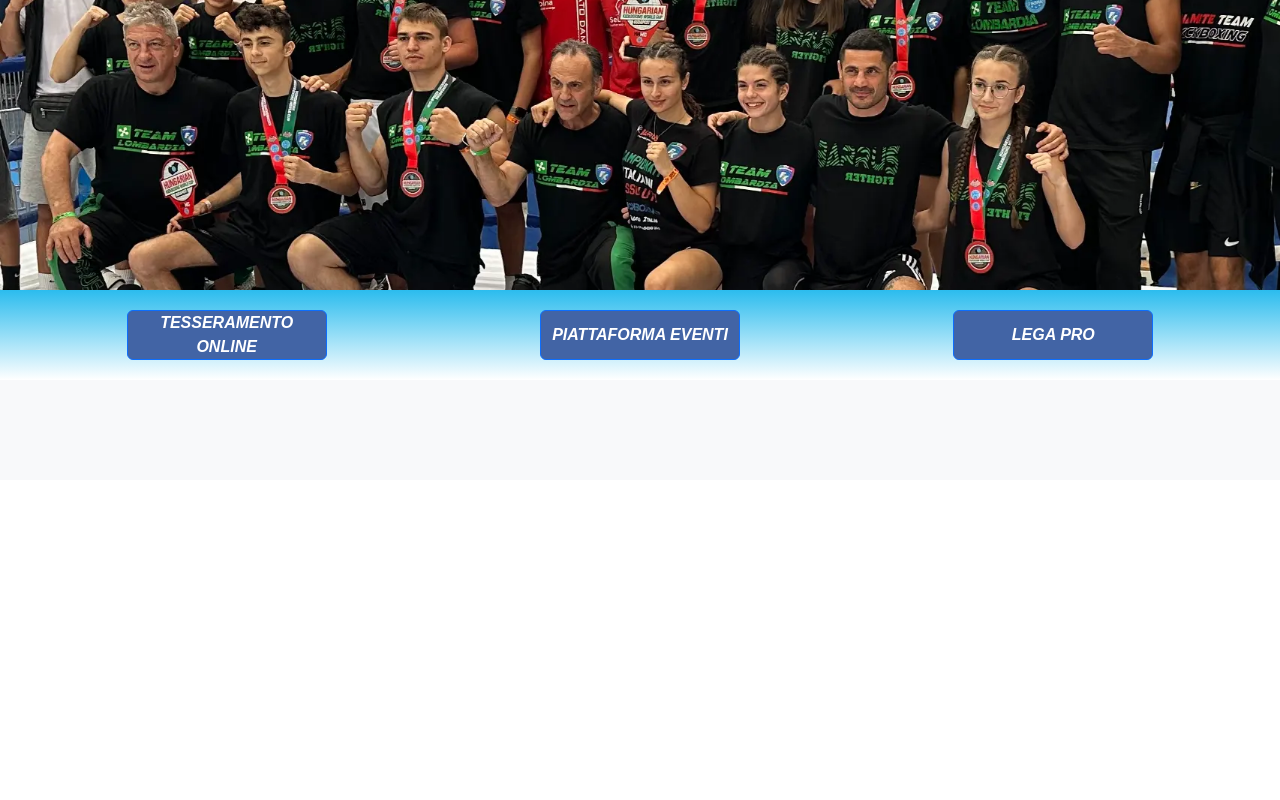
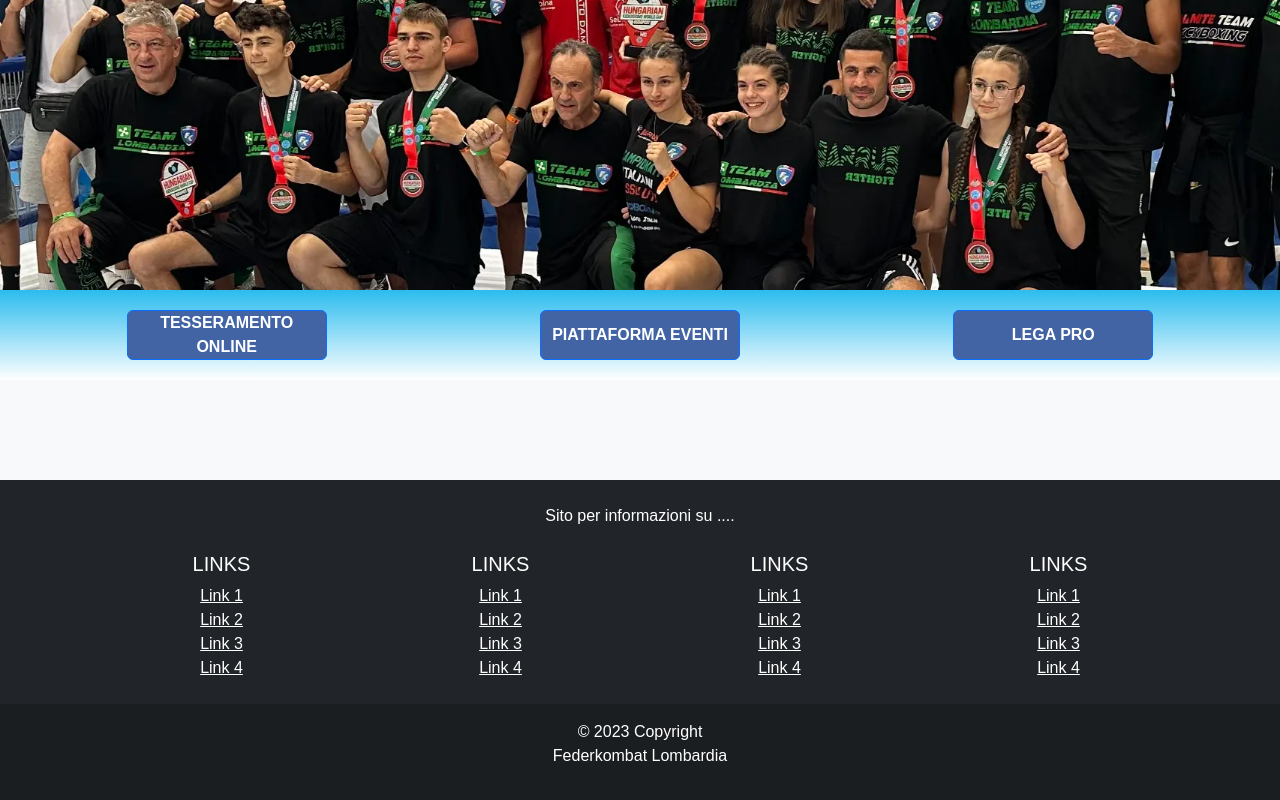
Before and after one commit to delgalaenza/fdk-lombardia-frontend, an Angular app: page / in a window 1280 px wide. Shown: the part 440-1240 px from the top of the page. Before the commit the page ends 920 px from the top, so only its background shows below. Built offline with nearby package versions, Linux system fonts and the light colour scheme.

Commit message:
Implement footer

```diff
--- a/src/app/app.component.html
+++ b/src/app/app.component.html
@@ -24,3 +24,5 @@
 
   <div class="clearfix"></div>
 </div>
+
+<app-footer></app-footer>
--- a/src/app/app.module.ts
+++ b/src/app/app.module.ts
@@ -9,6 +9,7 @@ import { NgbModule } from '@ng-bootstrap/ng-bootstrap';
 import { HeaderComponent } from './header/header.component';
 import { ScrollListenerDirective } from './shared/directives/scroll-listener.directive';
 import { ResizeListenerDirective } from './shared/directives/resize-listener.directive';
+import { FooterComponent } from './footer/footer.component';
 
 @NgModule({
   declarations: [
@@ -16,7 +17,8 @@ import { ResizeListenerDirective } from './shared/directives/resize-listener.dir
     NavbarComponent,
     HeaderComponent,
     ScrollListenerDirective,
-    ResizeListenerDirective
+    ResizeListenerDirective,
+    FooterComponent
   ],
   imports: [
     BrowserModule,
--- /dev/null
+++ b/src/app/footer/footer.component.html
@@ -0,0 +1,89 @@
+<footer class="bg-dark text-center text-white">
+    <div class="container p-4">
+        <section class="mb-4">
+            <p>
+              Sito per informazioni su ....
+            </p>
+        </section>
+        <section class="">
+            <div class="row">
+                <div class="col-lg-3 col-md-6 mb-4 mb-md-0">
+                    <h5 class="text-uppercase">Links</h5>
+
+                    <ul class="list-unstyled mb-0">
+                        <li>
+                            <a href="#!" class="text-white">Link 1</a>
+                        </li>
+                        <li>
+                            <a href="#!" class="text-white">Link 2</a>
+                        </li>
+                        <li>
+                            <a href="#!" class="text-white">Link 3</a>
+                        </li>
+                        <li>
+                            <a href="#!" class="text-white">Link 4</a>
+                        </li>
+                    </ul>
+                </div>
+                <div class="col-lg-3 col-md-6 mb-4 mb-md-0">
+                    <h5 class="text-uppercase">Links</h5>
+
+                    <ul class="list-unstyled mb-0">
+                        <li>
+                            <a href="#!" class="text-white">Link 1</a>
+                        </li>
+                        <li>
+                            <a href="#!" class="text-white">Link 2</a>
+                        </li>
+                        <li>
+                            <a href="#!" class="text-white">Link 3</a>
+                        </li>
+                        <li>
+                            <a href="#!" class="text-white">Link 4</a>
+                        </li>
+                    </ul>
+                </div>
+                <div class="col-lg-3 col-md-6 mb-4 mb-md-0">
+                    <h5 class="text-uppercase">Links</h5>
+
+                    <ul class="list-unstyled mb-0">
+                        <li>
+                            <a href="#!" class="text-white">Link 1</a>
+                        </li>
+                        <li>
+                            <a href="#!" class="text-white">Link 2</a>
+                        </li>
+                        <li>
+                            <a href="#!" class="text-white">Link 3</a>
+                        </li>
+                        <li>
+                            <a href="#!" class="text-white">Link 4</a>
+                        </li>
+                    </ul>
+                </div>
+                <div class="col-lg-3 col-md-6 mb-4 mb-md-0">
+                    <h5 class="text-uppercase">Links</h5>
+
+                    <ul class="list-unstyled mb-0">
+                        <li>
+                            <a href="#!" class="text-white">Link 1</a>
+                        </li>
+                        <li>
+                            <a href="#!" class="text-white">Link 2</a>
+                        </li>
+                        <li>
+                            <a href="#!" class="text-white">Link 3</a>
+                        </li>
+                        <li>
+                            <a href="#!" class="text-white">Link 4</a>
+                        </li>
+                    </ul>
+                </div>
+            </div>
+        </section>
+    </div>
+    <div class="text-center p-3" style="background-color: rgba(0, 0, 0, 0.2);">
+        © 2023 Copyright
+        <p class="text-white">Federkombat Lombardia</p>
+    </div>
+</footer>
--- a/src/app/navbar/navbar.component.html
+++ b/src/app/navbar/navbar.component.html
@@ -1,5 +1,5 @@
 <nav class="navbar navbar-light bg-light navbar-expand-sm" [class.navbarScrolled]="scrolled"
-  [class.hide-nav]="navbarOpen" appScrollListener (scrolled)="this.navScrolled($event)" appResizeListener (resized)="this.toggleNavbar();">
+  [class.hide-nav]="navbarOpen" appScrollListener (scrolled)="this.navScrolled($event)" appResizeListener [navbarOpen]="navbarOpen" (resized)="this.toggleNavbar();">
   <button *ngIf="!navbarOpen" class="burger-button" type="button" data-toggle="collapse" data-target="#navbarContent"
     aria-label="burger-menu" (click)="toggleNavbar() ">
   </button>
--- a/src/app/navbar/navbar.component.scss
+++ b/src/app/navbar/navbar.component.scss
@@ -23,10 +23,6 @@
   .socialContainer > a {
     padding: 10px;
   }
-
-  .nav-item > a:hover {
-    color: $base-color
-   }
 
 //solo smarphone
 @media (max-width:570px)  {
@@ -81,4 +77,8 @@
   .burger-button {
     display: none;
   }
+
+  .nav-item > a:hover {
+    color: $base-color
+   }
  }
--- a/src/app/navbar/navbar.component.ts
+++ b/src/app/navbar/navbar.component.ts
@@ -11,6 +11,7 @@ export class NavbarComponent {
   navbarOpen = false;
 
   toggleNavbar() {
+    debugger;
     this.navbarOpen = !this.navbarOpen;
   }
 
--- a/src/app/shared/directives/resize-listener.directive.ts
+++ b/src/app/shared/directives/resize-listener.directive.ts
@@ -1,4 +1,4 @@
-import { Directive, EventEmitter, HostListener, Output } from '@angular/core';
+import { Directive, EventEmitter, HostListener, Input, Output } from '@angular/core';
 
 @Directive({
   selector: '[appResizeListener]'
@@ -7,11 +7,12 @@ export class ResizeListenerDirective {
 
   constructor() { }
 
+  @Input() navbarOpen: boolean = false;
   @Output() resized:EventEmitter<boolean> = new EventEmitter();
 
   @HostListener('window:resize', ['$event'])
   onWindowResize() {
-    if(window.innerWidth>570) {
+    if(window.innerWidth>570 && this.navbarOpen) {
       this.resized.next(true);
     }
   }
--- a/src/styles.scss
+++ b/src/styles.scss
@@ -1,10 +1,10 @@
 /* Importing Bootstrap SCSS file. */
 @import 'bootstrap/scss/bootstrap';
 
-  * > div {
+  *  {
     font-family: Arial, Helvetica, sans-serif;
-    font-weight: bold;
-    font-style: italic;
+/*     font-weight: bold;
+    font-style: italic; */
   }
 
   * {
```
Also changed, not shown: src/app/footer/footer.component.ts (added, +10 -0 lines), src/app/footer/footer.component.scss (added), 1 other file (tests, documents, lock files or other folders).
